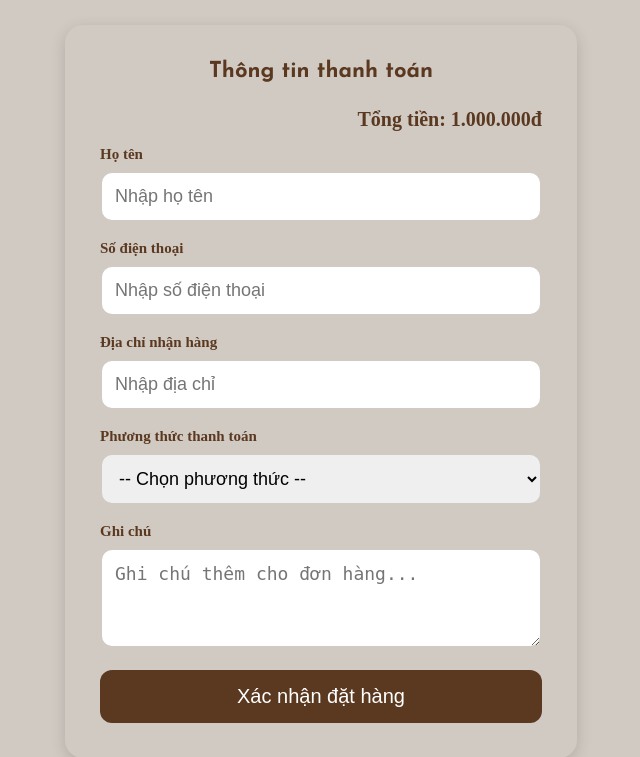
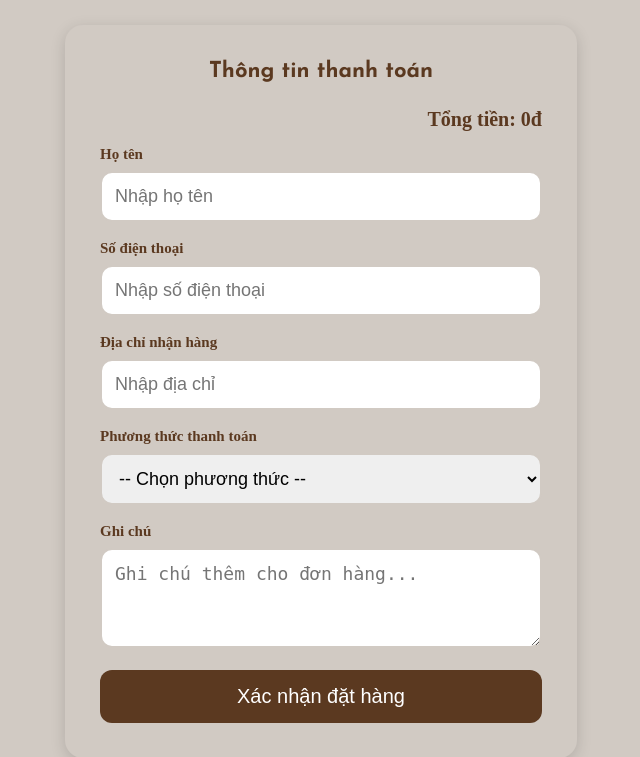
Before and after one commit to xuntaho/Nhom-17---Xay-dung-ung-dung-web-ban-quan-ao, a PHP site: page /thanhtoan.php in a window 1280 px wide. Shown: the part 255-1012 px from the top of the page, without its empty margins (319-959 px from the left). Run offline with PHP 8.4, Linux system fonts and the light colour scheme; the visitor is signed in with stand-in values (Sample User, id 1); data that the repository does not hold is empty.

Commit message:
Sua loi hien thi tong tien

```diff
--- a/MNM/view/thanhtoan.php
+++ b/MNM/view/thanhtoan.php
@@ -133,7 +133,7 @@ foreach ($_SESSION['gio_hang'] as $item) {
 
 <h2>Thông tin thanh toán</h2>
 
-<div class="total-demo">Tổng tiền: 1.000.000đ</div>
+<div class="total-demo">Tổng tiền: <?= number_format($tong_tien) ?>đ</div>
 
 <form method="post" action="xulythanhtoan.php" onsubmit="return checkPay();">
 
```
